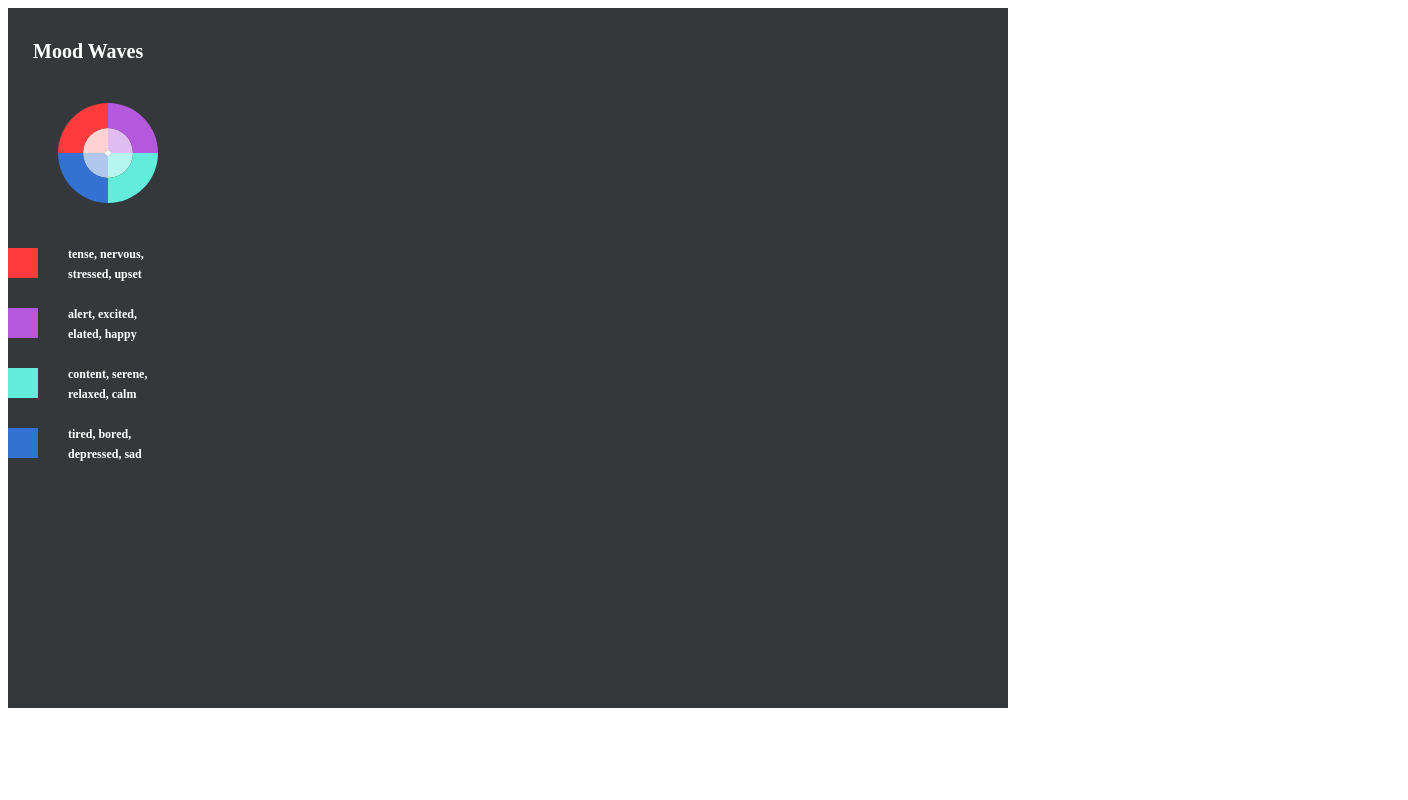
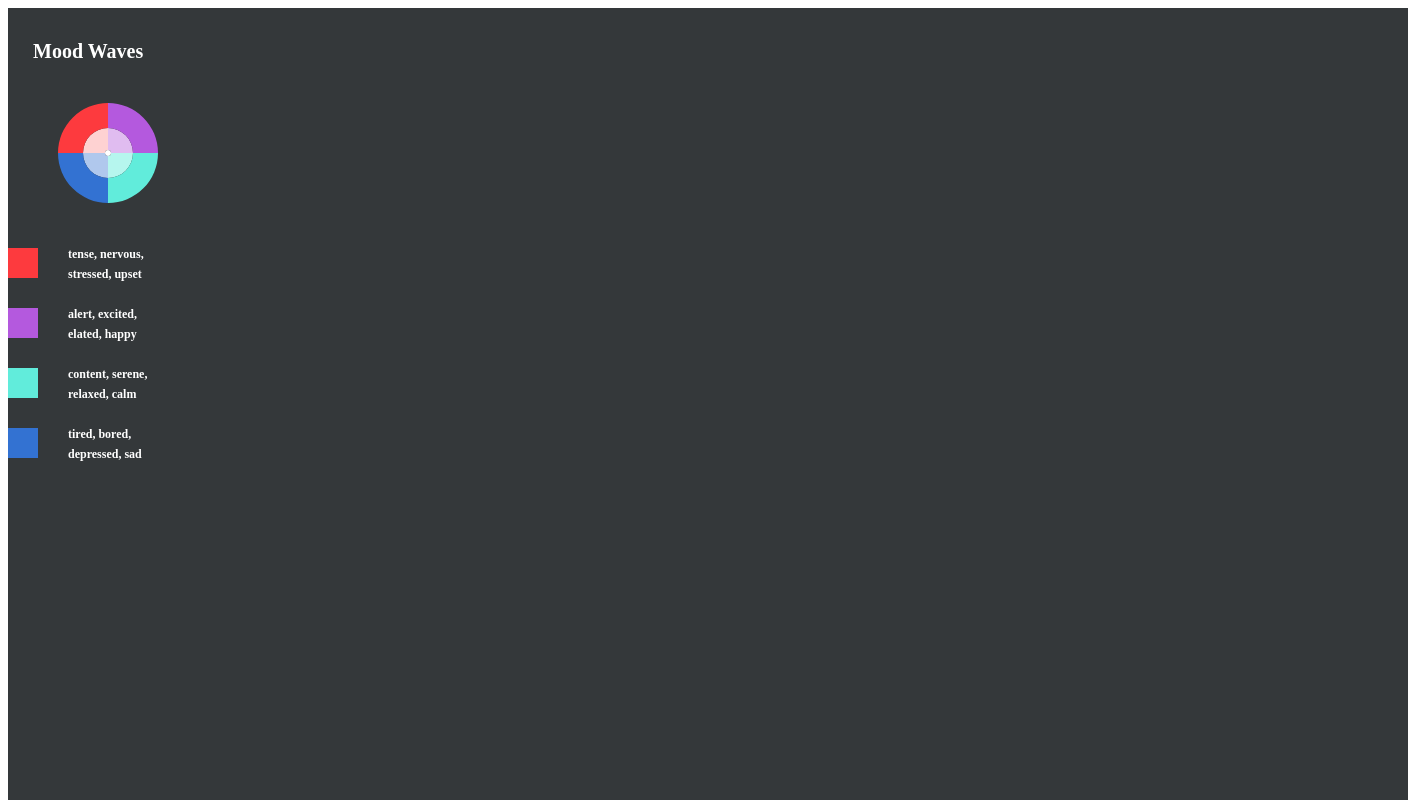
Before and after one commit to emilyili/moodwave, a website: page index.html in a window 1280 px wide. Shown: the top 800 px of the page, 1408 px wide, since content can reach past the window. Drawn offline with nearby package versions, Linux system fonts and the light colour scheme.

Commit message:
Update index.html

```diff
--- a/index.html
+++ b/index.html
@@ -31,7 +31,7 @@
 </style>
 
 <!-- Add a svg area, empty -->
-<svg id="dataviz_area" height=700 width=1000></svg>
+<svg id="dataviz_area" height=1000 width=1400></svg>
 
 <!-- Load d3.js -->
 <script src="https://d3js.org/d3.v4.js"></script>
```
